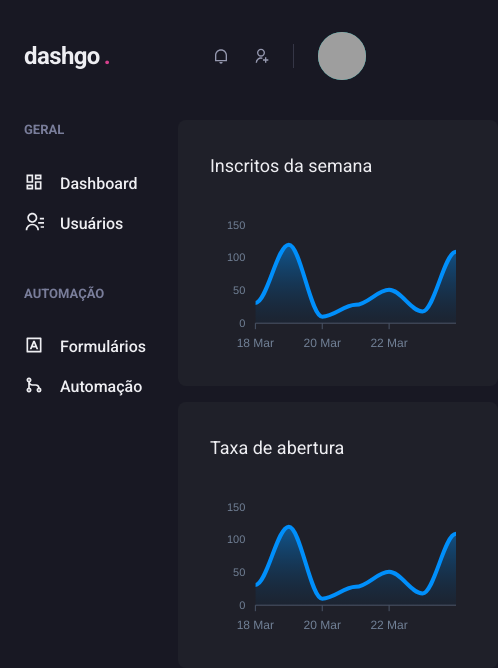
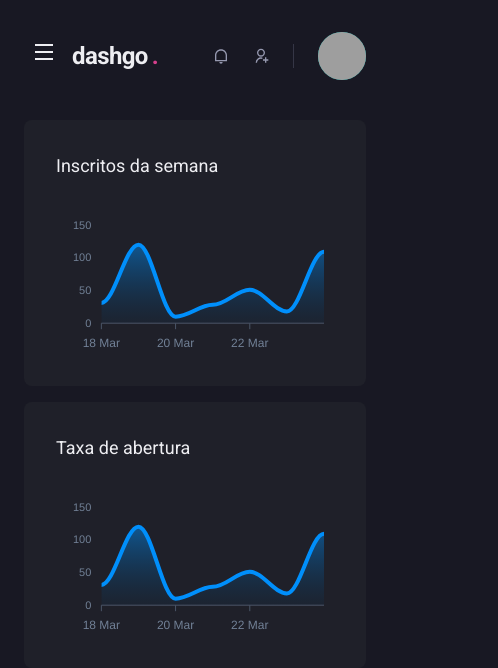
Before and after one commit to davim5/dashgo, a Next.js app: page /dashboard in a window 390 px wide. Shown: the top 668 px of the page, 498 px wide, since content can reach past the window. Built offline with nearby package versions, Linux system fonts and the light colour scheme; grey boxes are pictures that could not be loaded.

Commit message:
Sidebar-responsiva

```diff
--- a/src/components/Header/index.tsx
+++ b/src/components/Header/index.tsx
@@ -1,4 +1,6 @@
-import { Flex, useBreakpointValue } from '@chakra-ui/react';
+import { Flex, Icon, IconButton, useBreakpointValue } from '@chakra-ui/react';
+import { RiMenuLine } from 'react-icons/ri';
+import { useSidebarDrawer } from '../../contexts/SidebarDrawerContext';
 import { Logo } from './Logo';
 import { NotificationsNav } from './NotificationsNav';
 import { Profile } from './Profile';
@@ -7,6 +9,9 @@
 
 
 export function Header(){
+    const { onOpen } = useSidebarDrawer();
+
+
     const isWideVersion = useBreakpointValue({
         base: false,
         lg: true,
@@ -24,6 +29,18 @@
           paddingX="6"
           align="center"
         >
+            {!isWideVersion && (
+                <IconButton
+                aria-label="Open navigation"
+                icon={<Icon as={RiMenuLine}/>}
+                fontSize="24"
+                variant="unstyled"
+                onClick={onOpen}
+                mr="2"
+                >
+
+                </IconButton>
+            )}
             <Logo/>
             { isWideVersion && <SearchBox/> }
 
--- /dev/null
+++ b/src/components/Sidebar/SidebarNav.tsx
@@ -0,0 +1,19 @@
+import { Stack } from '@chakra-ui/react';
+import { NavSection } from './NavSection';
+import { NavLink } from './NavLink';
+import {RiDashboardLine,RiContactsLine,RiInputMethodLine,RiGitMergeLine} from 'react-icons/ri';
+
+export function SidebarNav(){
+    return (
+    <Stack spacing="12" align="flex-start">
+        <NavSection title="GERAL">
+            <NavLink icon={RiDashboardLine}>Dashboard</NavLink>
+            <NavLink icon={RiContactsLine}>Usuários</NavLink>
+        </NavSection>
+        <NavSection title="AUTOMAÇÃO">
+            <NavLink icon={RiInputMethodLine}>Formulários</NavLink>
+            <NavLink icon={RiGitMergeLine}>Automação</NavLink>
+        </NavSection>
+    </Stack>
+    );
+}
--- a/src/components/Sidebar/index.tsx
+++ b/src/components/Sidebar/index.tsx
@@ -1,22 +1,35 @@
-import { Box, Stack,Text,Link, Icon } from "@chakra-ui/react";
-import { RiContactsLine, RiDashboardLine, RiGitMergeLine, RiInputMethodLine } from "react-icons/ri";
-import { NavLink } from "./NavLink";
-import { NavSection } from "./NavSection";
+import { Box, Drawer, DrawerBody, DrawerCloseButton, DrawerContent, DrawerHeader, DrawerOverlay, useBreakpointValue } from "@chakra-ui/react";
+import { useSidebarDrawer } from "../../contexts/SidebarDrawerContext";
+import { SidebarNav } from "./SidebarNav";
 
 
 export function Sidebar(){
+    const { isOpen, onClose } = useSidebarDrawer();
+
+    const isDrawerSidebar = useBreakpointValue({
+        base: true,
+        lg: false,
+    })
+
+    if(isDrawerSidebar) {
+        return (
+            <Drawer isOpen={isOpen} placement="left" onClose={onClose}>
+            <DrawerOverlay>
+                <DrawerContent bg="gray.800" p="4">
+                    <DrawerCloseButton mt="6"/>
+                    <DrawerHeader>Navegação</DrawerHeader>
+                    <DrawerBody>
+                        <SidebarNav/>
+                    </DrawerBody>
+                </DrawerContent>
+            </DrawerOverlay>
+        </Drawer>
+        );
+    }
+
     return(
         <Box as="aside" w="64" mr="8">
-            <Stack spacing="12" align="flex-start">
-                <NavSection title="GERAL">
-                    <NavLink icon={RiDashboardLine}>Dashboard</NavLink>
-                    <NavLink icon={RiContactsLine}>Usuários</NavLink>
-                </NavSection>
-                <NavSection title="AUTOMAÇÃO">
-                    <NavLink icon={RiInputMethodLine}>Formulários</NavLink>
-                    <NavLink icon={RiGitMergeLine}>Automação</NavLink>
-                </NavSection>
-            </Stack>
+           <SidebarNav/>
         </Box>
     )
 }
--- /dev/null
+++ b/src/contexts/SidebarDrawerContext.tsx
@@ -0,0 +1,28 @@
+import { useDisclosure, UseDisclosureReturn } from "@chakra-ui/react";
+import { useRouter } from "next/dist/client/router";
+import { createContext, ReactNode, useContext, useEffect } from "react";
+
+interface SidebarDrawerProviderProps {
+    children: ReactNode;
+}
+
+type SidebarDrawerContextData = UseDisclosureReturn
+
+const SidebarDrawerContext = createContext({} as SidebarDrawerContextData);
+
+export function SidebarDrawerProvider({ children }:SidebarDrawerProviderProps) {
+    const disclosure = useDisclosure();
+    const router = useRouter();
+
+    useEffect(() => {
+        disclosure.onClose();
+    },[router.asPath])
+
+    return (
+        <SidebarDrawerContext.Provider value={disclosure}>
+            {children}
+        </SidebarDrawerContext.Provider>
+    )
+}
+
+export const useSidebarDrawer = () => useContext(SidebarDrawerContext)
--- a/src/pages/_app.tsx
+++ b/src/pages/_app.tsx
@@ -1,11 +1,14 @@
 import { AppProps } from 'next/app';
 import { ChakraProvider } from '@chakra-ui/react';
 import { theme } from '../styles/theme';
+import { SidebarDrawerProvider } from '../contexts/SidebarDrawerContext';
 
 function MyApp({ Component, pageProps }:AppProps) {
   return (
     <ChakraProvider resetCSS theme={ theme }>
-      <Component {...pageProps} />
+      <SidebarDrawerProvider>
+        <Component {...pageProps} />
+      </SidebarDrawerProvider>
     </ChakraProvider>
   )
 }
```
